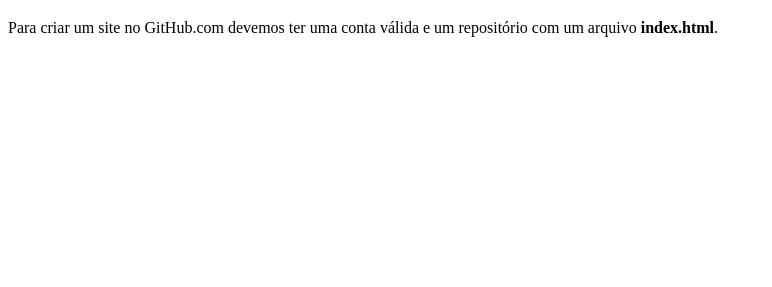
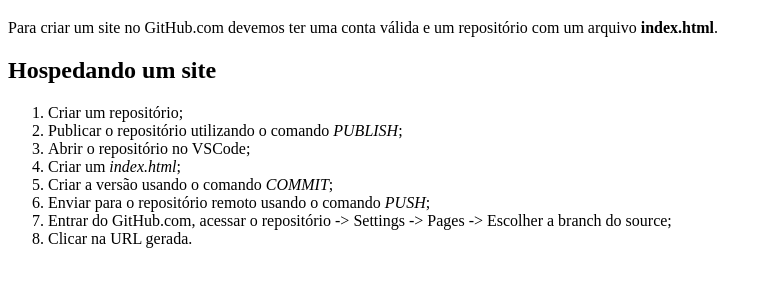
Before and after one commit to cenouraa/primeiro_site, a plain HTML site: page index.html in a window 1280 px wide. Shown: the part 61-348 px from the top of the page, without its empty margins (0-772 px from the left). Drawn offline with Linux system fonts and the light colour scheme.

Commit message:
versao_1.1

```diff
--- a/index.html
+++ b/index.html
@@ -12,6 +12,18 @@
     <h1>Hospedagem GitHub</h1>
     <p>Para criar um site no GitHub.com devemos ter uma conta válida e um repositório com um arquivo <strong>index.html</strong>.</p>
 
+    <h2>Hospedando um site</h2>
+    <ol>
+        <li>Criar um repositório;</li>
+        <li>Publicar o repositório utilizando o comando <em>PUBLISH</em>;</li>
+        <li>Abrir o repositório no VSCode;</li>
+        <li>Criar um <em>index.html</em>;</li>
+        <li>Criar a versão usando o comando <em>COMMIT</em>;</li>
+        <li>Enviar para o repositório remoto usando o comando <em>PUSH</em>;</li>
+        <li>Entrar do GitHub.com, acessar o repositório -> Settings -> Pages -> Escolher a branch do source;</li>
+        <li>Clicar na URL gerada.</li>
+    </ol>
+
 </body>
 
 </html>
```
